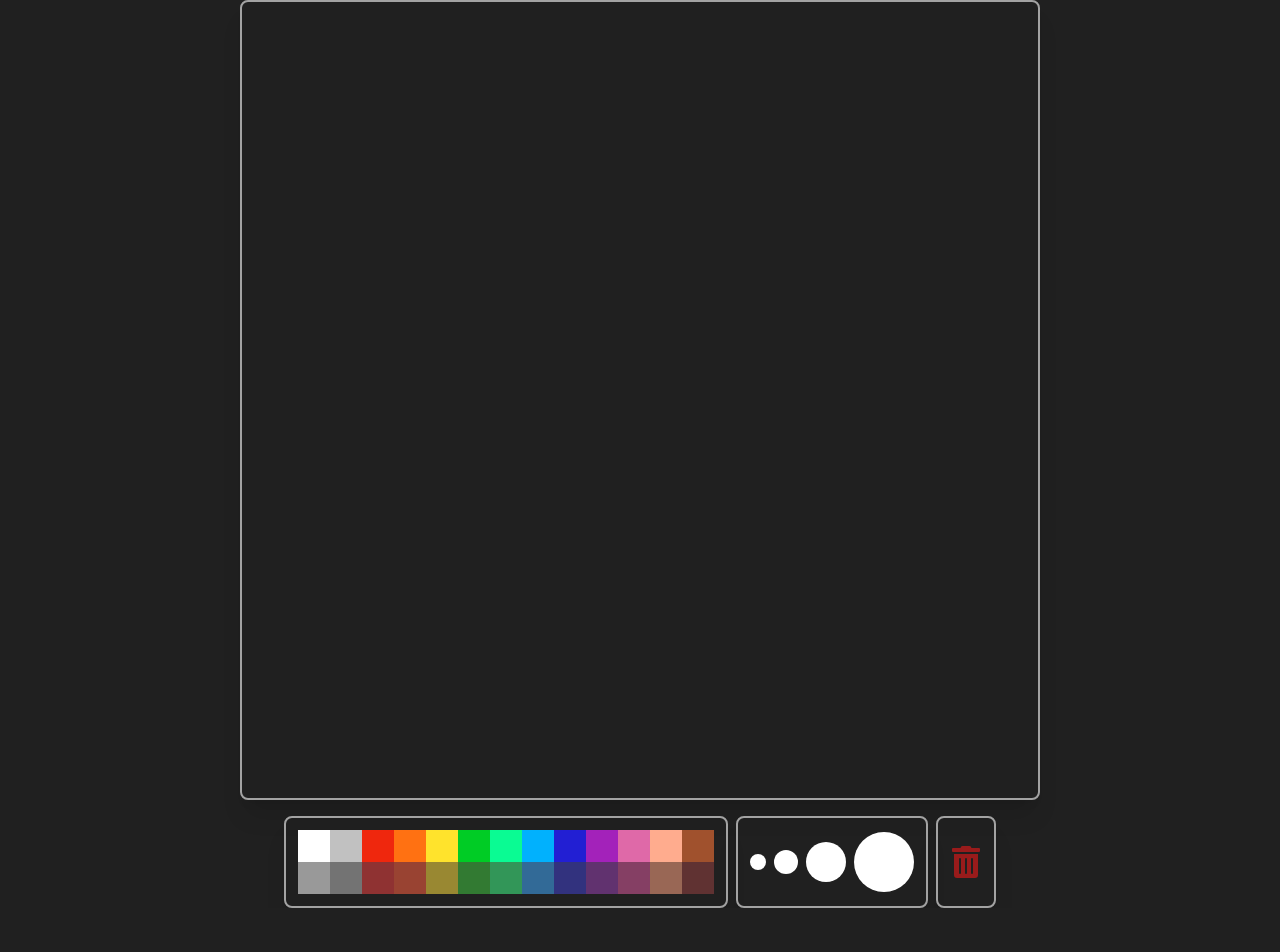
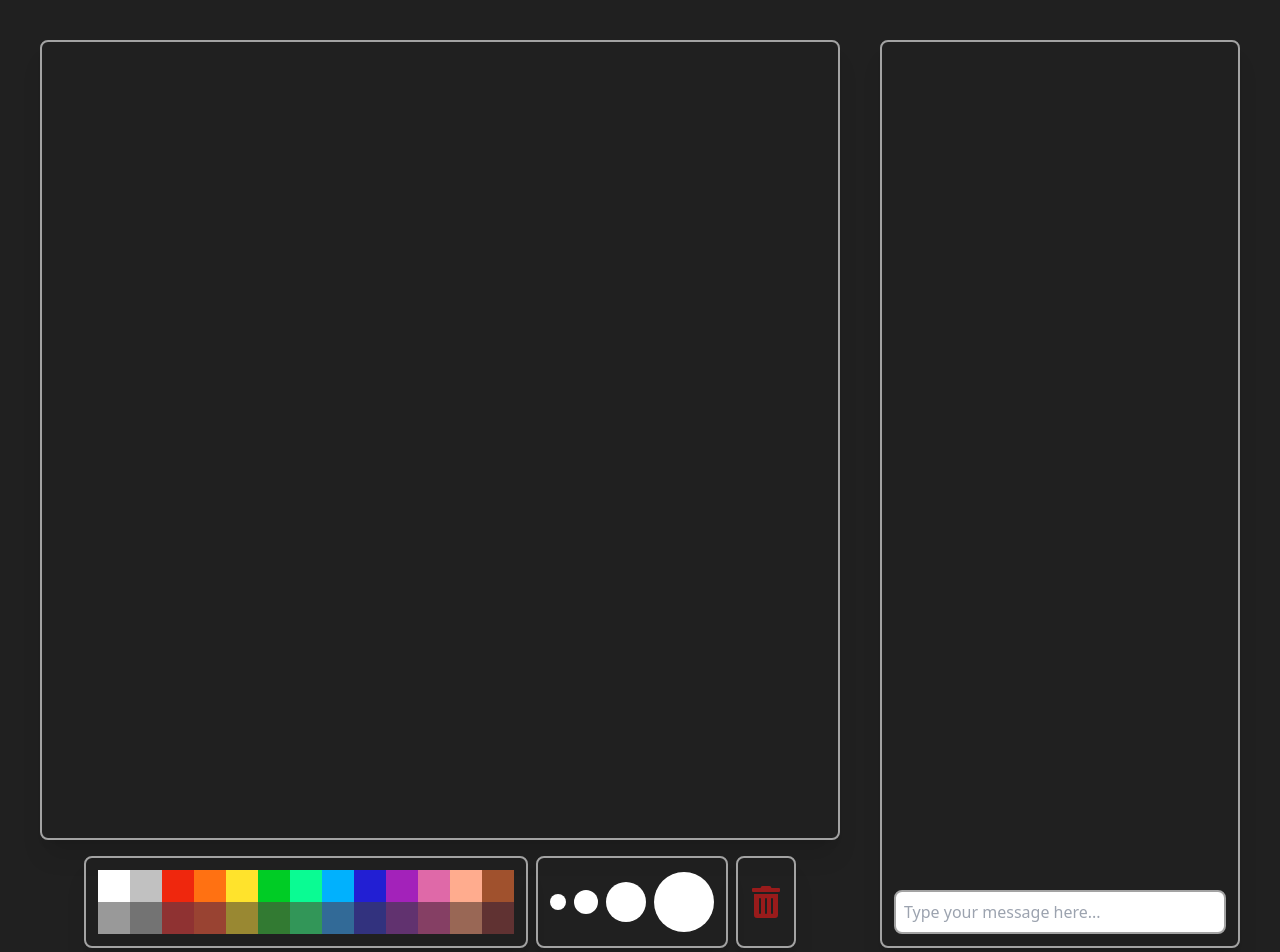
Before and after one commit to MarioPeperoni/spotify-project, a React (Vite) app in the folder client/: page / in a window 1280 px wide. Shown: the top 952 px of the page. Before the commit the page ends 908 px from the top, so only its background shows below. Built offline with nearby package versions, Linux system fonts and the light colour scheme.

Commit message:
Add chat

```diff
--- a/client/src/App.tsx
+++ b/client/src/App.tsx
@@ -1,9 +1,11 @@
+import ChatBox from "./components/ChatBox";
 import DrawingSection from "./components/DrawingSection";
 
 function App() {
   return (
-    <section>
+    <section className="flex flex-col justify-center gap-10 p-10 xl:flex-row">
       <DrawingSection />
+      <ChatBox />
     </section>
   );
 }
--- /dev/null
+++ b/client/src/components/ChatBox.tsx
@@ -0,0 +1,46 @@
+import { useState, useRef, useEffect } from "react";
+
+const ChatBox = () => {
+  const [messages, setMessages] = useState<Message[]>([]);
+  const chatContainerRef = useRef<HTMLDivElement>(null);
+
+  useEffect(() => {
+    // Scroll to the bottom when messages change
+    if (chatContainerRef.current) {
+      chatContainerRef.current.scrollTop =
+        chatContainerRef.current.scrollHeight;
+    }
+  }, [messages]);
+
+  return (
+    <div className="flex h-[908px] w-full flex-col justify-end rounded-lg border-2 border-neutral-400 p-3 shadow-xl xl:w-96">
+      <div ref={chatContainerRef} className="h-full overflow-y-auto">
+        {messages.map((msg, idx) => (
+          <div key={idx} className="my-2 rounded-lg bg-neutral-200 p-2">
+            <p>
+              <strong>{msg.from}: </strong>
+              {msg.message}
+            </p>
+          </div>
+        ))}
+      </div>
+      <input
+        type="text"
+        placeholder="Type your message here..."
+        className="w-full rounded-lg border-2 border-neutral-400 p-2"
+        onKeyDown={(e) => {
+          if (e.key === "Enter") {
+            const newMessage: Message = {
+              from: "Test User",
+              message: e.currentTarget.value,
+            };
+            setMessages([...messages, newMessage]);
+            e.currentTarget.value = "";
+          }
+        }}
+      />
+    </div>
+  );
+};
+
+export default ChatBox;
--- a/client/src/types/types.d.ts
+++ b/client/src/types/types.d.ts
@@ -4,4 +4,9 @@ type Draw = {
   prevPoint: Point | null;
 };
 
+type Message = {
+  from: string;
+  message: string;
+};
+
 type Point = { x: number; y: number };
```
